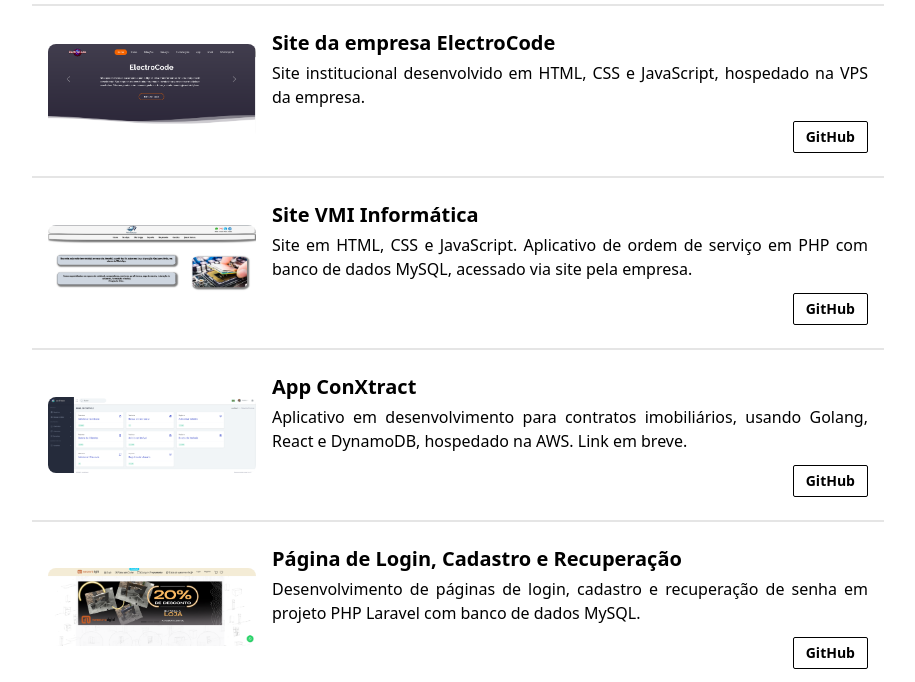
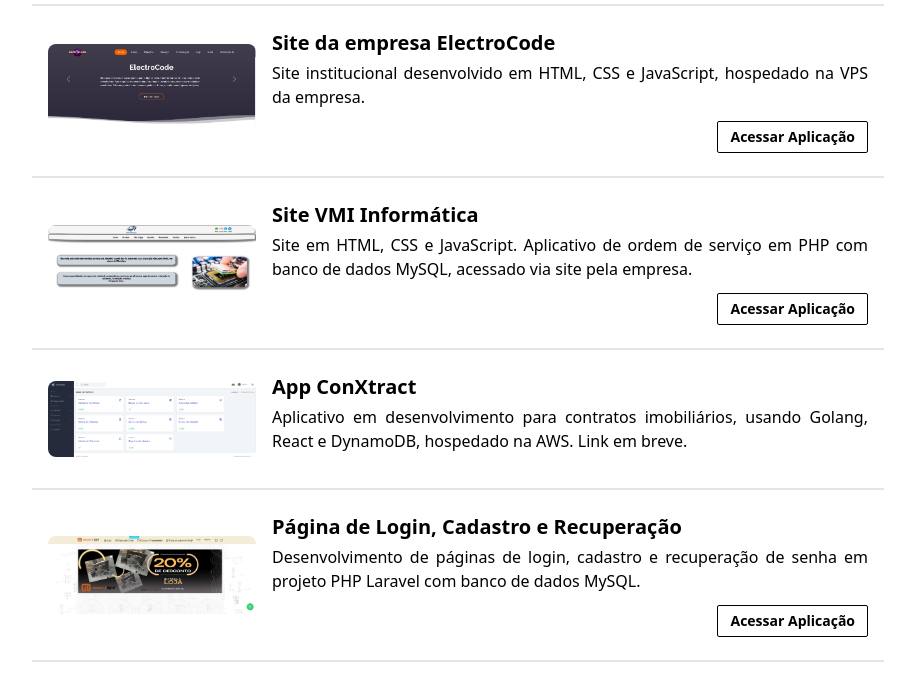
Before and after one commit to erascardsilva/curriculo, an Astro site: page / in a window 1280 px wide. Shown: the part 1811-2493 px from the top of the page, without its empty margins (334-1249 px from the left). Built offline with nearby package versions, Linux system fonts and the light colour scheme; Astro itself is replaced by a stand-in of ours.

Commit message:
feat: make GitHub button conditional and rename label based on URL content

```diff
--- a/src/components/HorizontalCard.astro
+++ b/src/components/HorizontalCard.astro
@@ -35,9 +35,11 @@
             Baixar na Snap Store
           </a>
         )}
-        <a href={url} target={target} class="btn btn-outline btn-sm">
-          GitHub
-        </a>
+        {url && url !== "#" && (
+          <a href={url} target={target} class="btn btn-outline btn-sm">
+            {url.includes("github.com") ? "GitHub" : "Acessar Aplicação"}
+          </a>
+        )}
         {tags &&
           tags.map((tag) => (
             <div class="badge badge-outline">{tag}</div>
```
